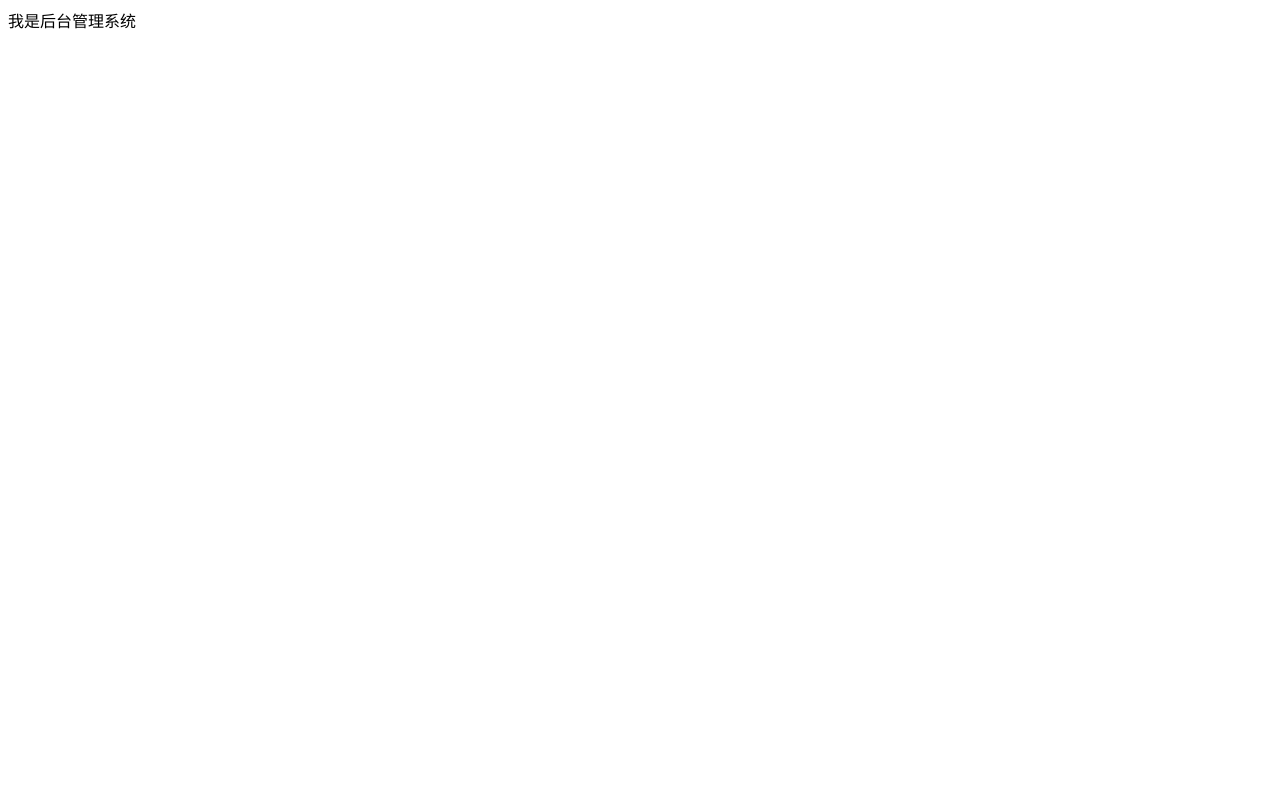
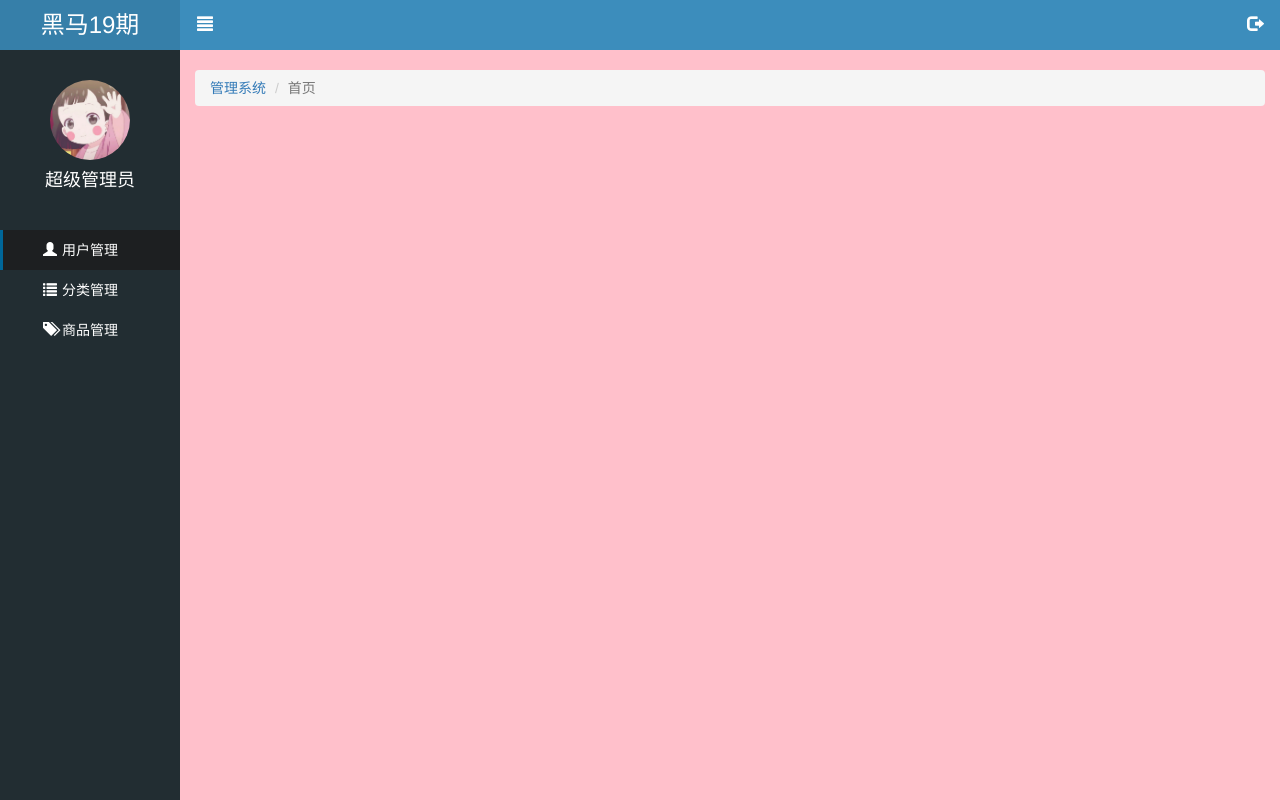
Before and after one commit to 1012960050/letao, a website: page public/back/index.html in a window 1280 px wide. Drawn offline with Linux system fonts and the light colour scheme.

Commit message:
首页侧边栏和顶部固定完成，添加NProgress插件

```diff
--- a/public/back/css/common.css
+++ b/public/back/css/common.css
@@ -1,6 +1,20 @@
+* {
+  margin: 0;
+  padding: 0;
+  list-style: none;
+}
+a:hover,
+a:link,
+a:valid,
+a:active{
+  text-decoration: none;
+}
 html,body {
   width: 100%;
   height: 100%;
+}
+.red {
+  color: #A94442;
 }
 .body-bg {
   background-color: #222D32;
@@ -13,3 +27,98 @@ html,body {
   line-height: 40px;
   font-size: 20px;
 }
+
+.aside-nav {
+  width: 180px;
+  height: 100%;
+  background-color: #222D32;
+  position: fixed;
+  top: 0;
+  left: 0;
+  z-index: 999;
+  transition: all 1s;
+}
+.aside-nav.hide-btn {
+  left: -180px;
+}
+.aside-nav .brand {
+  height: 50px;
+  line-height: 50px;
+  text-align: center;
+  font-size:24px;
+  background-color: #367FA9;
+  color: #ffffff;
+}
+.aside-nav .user {
+  height: 180px;
+  padding-top:30px;
+}
+.aside-nav .user img {
+  width: 80px;
+  height: 80px;
+  display: block;
+  margin:0 auto;
+  border-radius: 50%;
+}
+.aside-nav .user p {
+  height: 40px;
+  line-height: 40px;
+  color: #ffffff;
+  font-size:18px;
+  text-align: center;
+}
+.aside-nav .nav a {
+  display: block;
+  height: 40px;
+  line-height: 40px;
+  color: #ffffff;
+  padding-left:40px;
+  border-left:3px solid transparent;
+}
+.aside-nav .nav .child a {
+  padding-left:60px;
+}
+.aside-nav .nav i {
+  margin-right:5px;
+}
+.aside-nav .nav a.active {
+  border-left:3px solid #006699;
+  background-color: #1D1F21;
+}
+.it-main {
+  padding-top: 50px;
+  padding-left:180px;
+  background-color: pink;
+  height: 100%;
+  transition: all 1s;
+}
+.it-main.hide-btn {
+  padding-left:0;
+}
+.it-topbar {
+  position: fixed;
+  right: 0;
+  top: 0;
+  height: 50px;
+  line-height: 50px;
+  width: 100%;
+  padding-left:180px;
+  background-color: #3C8DBC;
+  transition: all 1s;
+}
+.it-topbar.hide-btn{
+  padding-left:0;
+}
+.it-topbar a {
+  width: 50px;
+  height: 50px;
+  text-align: center;
+  color: #ffffff;
+  font-size: 16px;
+}
+.breadcrumb {
+  margin-top:20px;
+}
+.breadcrumb .active {
+  color:#777777;
+}
--- a/public/back/index.html
+++ b/public/back/index.html
@@ -2,9 +2,82 @@
 <html lang="zh-CN">
 <head>
   <meta charset="UTF-8">
-  <title>Title</title>
+  <title>首页</title>
+  <link rel="stylesheet" href="lib/bootstrap/css/bootstrap.css">
+  <link rel="stylesheet" href="lib/bootstrap-validator/css/bootstrapValidator.min.css">
+  <link rel="stylesheet" href="lib/nprogress/nprogress.css">
+  <link rel="stylesheet" href="css/common.css">
 </head>
 <body>
-  <div>我是后台管理系统</div>
+  <div class="aside-nav">
+    <div class="brand">黑马19期</div>
+    <div class="user">
+      <img src="images/006e8sZBgy1flthwtobzsj30qo0qngu7.jpg" alt="">
+      <p>超级管理员</p>
+    </div>
+    <div class="nav">
+      <ul>
+        <li>
+          <a href="#" class="active"><i class="glyphicon glyphicon-user"></i><span>用户管理</span></a>
+        </li>
+        <li>
+          <a href="#" class="category"><i class="glyphicon glyphicon-list"></i><span>分类管理</span></a>
+          <div class="child" style="display: none">
+            <a href="#">一级分类</a>
+            <a href="#">二级分类</a>
+          </div>
+        </li>
+        <li>
+          <a href="#"><i class="glyphicon glyphicon-tags"></i><span>商品管理</span></a>
+        </li>
+      </ul>
+    </div>
+  </div>
+  <div class="it-main">
+    <div class="it-topbar">
+      <a href="javascript:;" class="pull-left icon-menu"><i class="glyphicon glyphicon-align-justify"></i></a>
+      <a href="javascript:;"class="pull-right icon-logout"><i class="glyphicon glyphicon-log-out"></i></a>
+    </div>
+    <div class="container-fluid">
+      <ol class="breadcrumb">
+        <li><a href="#">管理系统</a></li>
+        <li class="active">首页</li>
+      </ol>
+
+
+    </div>
+  </div>
+
+
+  <div class="modal fade" id="logoutModal">
+    <div class="modal-dialog modal-sm">
+      <div class="modal-content">
+        <div class="modal-header">
+          <button type="button" class="close" data-dismiss="modal"><span>&times;</span></button>
+          <h4 class="modal-title">温馨提示</h4>
+        </div>
+        <div class="modal-body">
+          <p class="red"><i class="glyphicon glyphicon-info-sign"></i>您确定要退出后台管理系统吗？</p>
+        </div>
+        <div class="modal-footer">
+          <button type="button" class="btn btn-default" data-dismiss="modal">取消</button>
+          <button type="button" class="btn btn-primary" id="logoutBtn">退出</button>
+        </div>
+      </div>
+    </div>
+  </div>
+
+
+
+
+
+
+
+
+  <script src="lib/jquery/jquery.min.js"></script>
+  <script src="lib/bootstrap/js/bootstrap.js"></script>
+  <script src="lib/bootstrap-validator/js/bootstrapValidator.min.js"></script>
+  <script src="lib/nprogress/nprogress.js"></script>
+  <script src="js/common.js"></script>
 </body>
 </html>
--- a/public/back/js/common.js
+++ b/public/back/js/common.js
@@ -2,80 +2,44 @@
  * Created by Administrator on 2018/4/6 0006.
  */
 $(function () {
-  //表单验证
-  $('#form').bootstrapValidator({
-    //默认图标
-    feedbackIcons: {
-      valid: 'glyphicon glyphicon-ok',
-      invalid: 'glyphicon glyphicon-remove',
-      validating: 'glyphicon glyphicon-refresh'
-    },
-    //校验字段
-    fields: {
-      username: {
-        validators: {
-          notEmpty: {
-            message: '用户名不能为空'
-          },
-          stringLength: {
-            mix: 6,
-            max: 10,
-            message: '用户名长度必须为6-10位'
-          },
-          callback: {
-            message: "用户名不存在"
-          }
-        }
-      },
-      password: {
-        validators:{
-          notEmpty:{
-            message:'密码不能为空'
-          },
-          stringLength: {
-            mix: 6,
-            max: 10,
-            message: '密码长度必须为6-10位'
-          },
-          callback:{
-            message:'密码错误'
-          }
-        }
-      }
-    }
+  //禁用小圆环
+  NProgress.configure({ showSpinner: false });
+  //进度条插件
+  $(document).ajaxStart(function () {
+    NProgress.start();
   });
-//注册表单验证成功事件
-  $('#form').on('success.form.bv',function (e) {
-    e.preventDefault();
+  $(document).ajaxStop(function() {
+    // 模拟网络延迟
+    setTimeout(function() {
+      NProgress.done();
+    }, 500);
+  });
+  //二级分类切换
+  $('.category').click(function () {
+    $(this).next().stop().slideToggle();
+  });
+  //左侧导航隐藏与显示
+  $('.icon-menu').on('click',function () {
+    $('.aside-nav').toggleClass('hide-btn');
+    $('.it-main').toggleClass('hide-btn');
+    $('.it-topbar').toggleClass('hide-btn');
+  });
+  //点击退出弹出模态框
+  $('.icon-logout').click(function() {
+    // 让模态框显示
+    $('#logoutModal').modal("show");
+  });
+
+  //点击退出点击事件
+  $('#logoutBtn').click(function () {
     $.ajax({
-      type:'post',
-      url:'/employee/employeeLogin',
-      data:$('#form').serialize(),
-      success: function (info) {
+      url:'/employee/employeeLogout',
+      dataType: "json",
+      success:function (info) {
         if(info.success){
-          location.href = "index.html";
-        }
-        if(info.error == 1000){
-          $('#form').data('bootstrapValidator').updateStatus('username','INVALID','callback');
-        }
-        if(info.error == 1001){
-          $('#form').data('bootstrapValidator').updateStatus('password','INVALID','callback');
+          location.href = "login.html";
         }
       }
     });
   });
-
-
-
-  //重置表单验证
-
-  $("[type='reset']").click(function () {
-    $('#form').data('bootstrapValidator').resetForm();
-  });
-
-
-
-
-
-
 });
```
Also changed, not shown: public/back/js/login.js (added, +76 -0 lines), public/back/login.html (+3 -0 lines).
